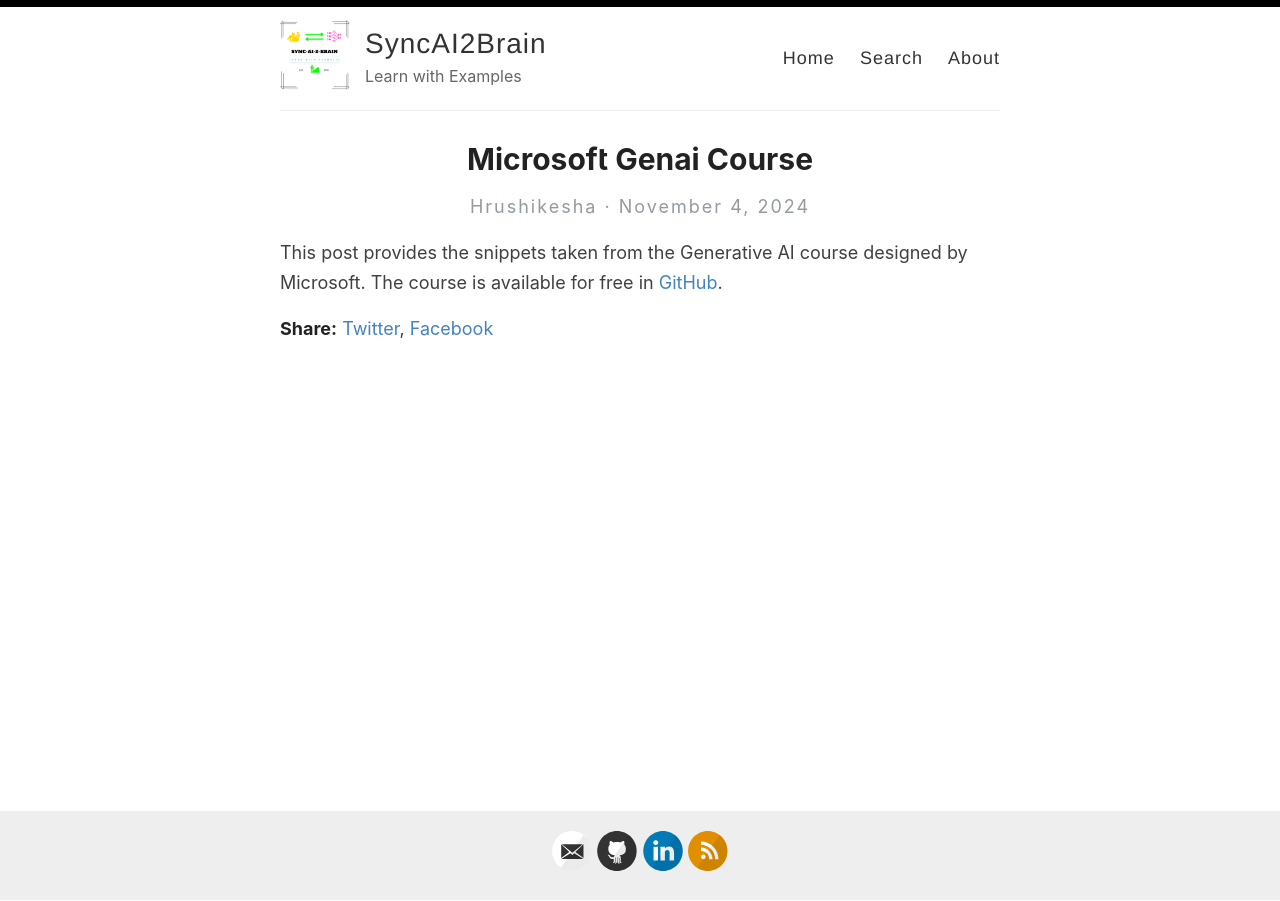
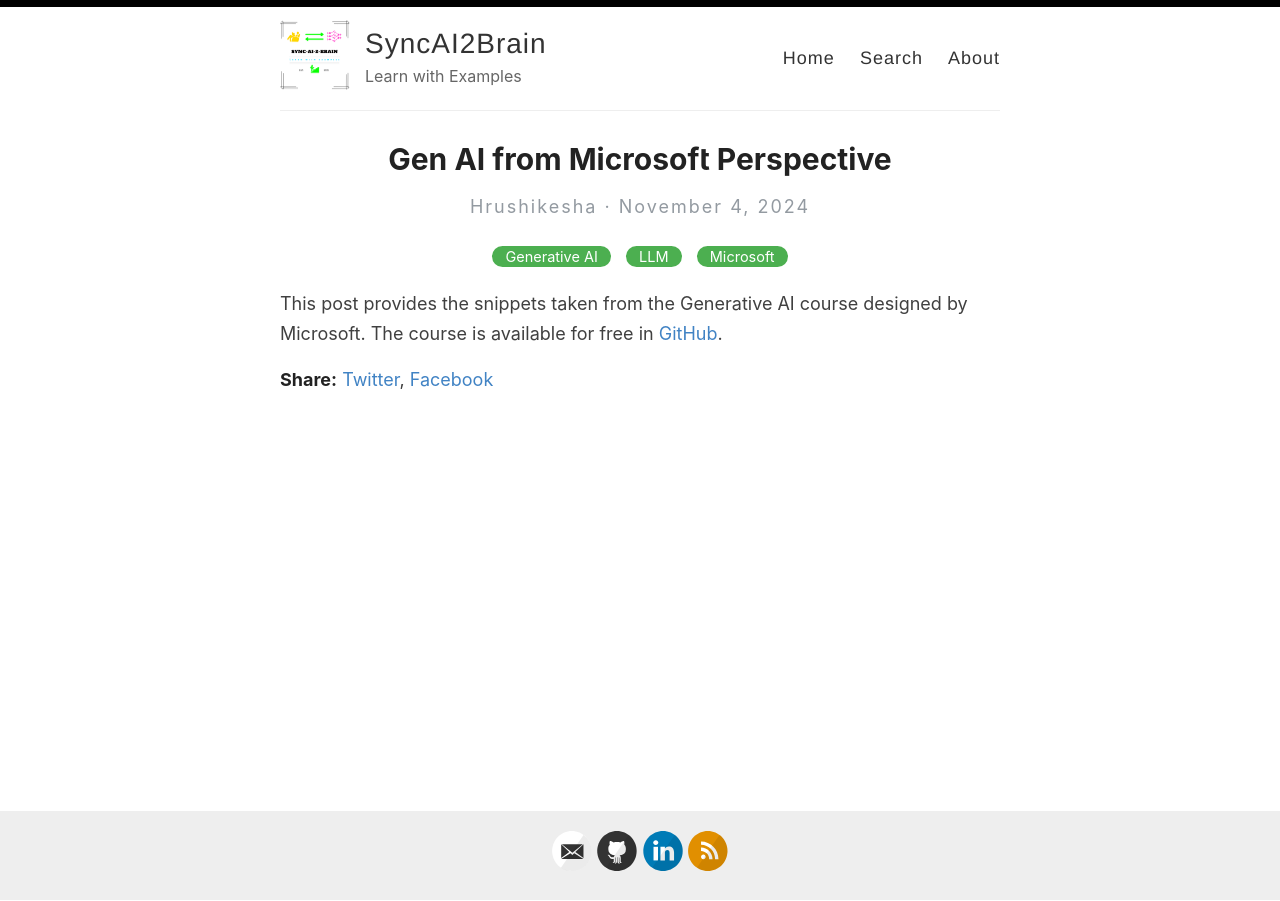
Before and after one commit to syncai2brain/syncai2brain.github.io, a Jekyll site: the page built from _posts/2024-11-04-Microsoft-GenAI-Course.md, in a window 1280 px wide. Built offline with Jekyll 4.4.1, drawn with Linux system fonts in a browser that asks for light colours; our own code applies the rules of GitHub Pages for plain Markdown files.

Commit message:
Update 2024-11-04-Microsoft-GenAI-Course.md

```diff
--- a/_posts/2024-11-04-Microsoft-GenAI-Course.md
+++ b/_posts/2024-11-04-Microsoft-GenAI-Course.md
@@ -1,2 +1,8 @@
+---
+layout: post
+title:  Gen AI from Microsoft Perspective
+categories: [Generative AI,LLM,Microsoft]
+---
+
 This post provides the snippets taken from the Generative AI course designed by Microsoft.
 The course is available for free in [GitHub](https://microsoft.github.io/generative-ai-for-beginners/#/).
```
